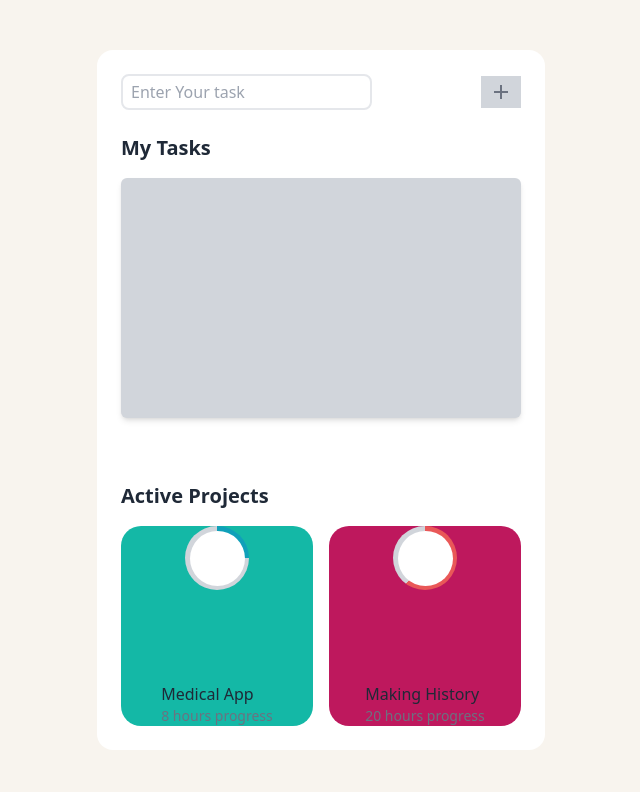
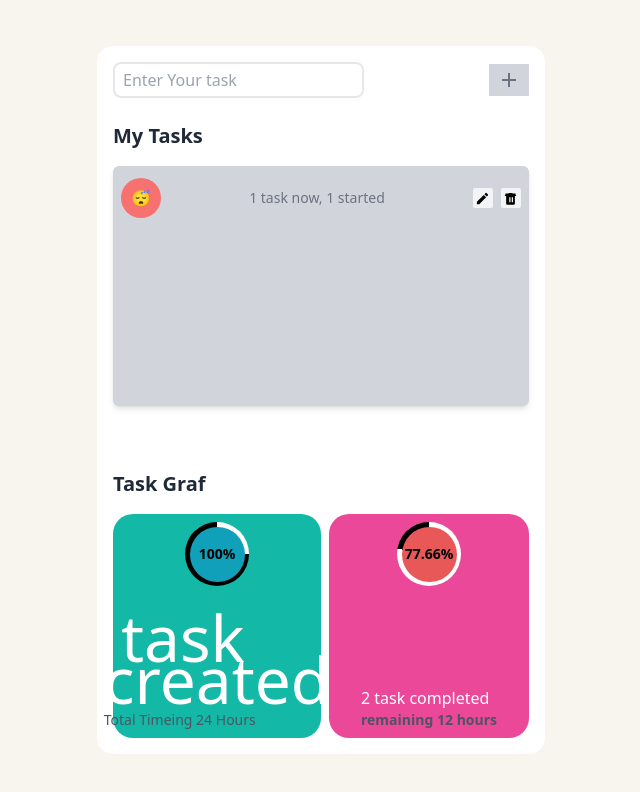
Before and after one commit to WebproPandey/React-App, a React (Vite) app: page / in a window 1280 px wide. Both pictures are taken after a click on the button 820 px from the left and 92 px from the top of the page. Shown: the top 792 px of the page, without its empty margins (319-959 px from the left). Built offline with nearby package versions, Linux system fonts and the light colour scheme.

Commit message:
show real time task created in graph and show message if task is completed

```diff
--- a/package.json
+++ b/package.json
@@ -10,6 +10,7 @@
     "preview": "vite preview"
   },
   "dependencies": {
+    "nanoid": "^5.0.7",
     "react": "^18.3.1",
     "react-dom": "^18.3.1"
   },
--- a/src/componets/Header.jsx
+++ b/src/componets/Header.jsx
@@ -1,17 +1,20 @@
 import React, { useState } from 'react';
 import Task from './Task';
-
+import { nanoid } from 'nanoid';
+import Project from './Project';
 const Header = () => {
-  const [title, setTitle] = useState("");
-  const [tasks, setTasks] = useState([]); // New state for tasks
+  const [title, setTitle] = useState(" ");
+  const [tasks, setTasks] = useState([]);
 
   const submitHandler = (e) => {
     e.preventDefault();
-    if (title) {
-      setTasks([...tasks, title]);
+      const newTask = {
+         id: nanoid(),
+         title
+         }
+      setTasks([...tasks, newTask]);
       setTitle("");
-    }
-  }
+}
 
   return (
     <div>
@@ -22,7 +25,7 @@ const Header = () => {
               type="text"
               placeholder='Enter Your task'
               className='border-2 px-2 py-1 rounded-lg'
-              onChange={(e) => setTitle(e.target.value)} // Update title state
+              onChange={(e) => setTitle(e.target.value)}
               value={title}
             />
           </div>
@@ -33,7 +36,8 @@ const Header = () => {
           </button>
         </form>
       </header>
-       <Task tasks={tasks}/>
+       <Task tasks={tasks} />
+       <Project tasks={tasks}/>
     </div>
   );
 }
--- a/src/componets/Profile.jsx
+++ b/src/componets/Profile.jsx
@@ -1,6 +1,5 @@
 import React from 'react'
 import Header from './Header'
-import Project  from './Project'
 
 
 
@@ -8,9 +7,8 @@ const Profile = () => {
   return (
     <>
       <div className="bg-[#f8f4ee] flex justify-center items-center min-h-screen">
-        <div className="w-full max-w-md bg-white rounded-2xl p-6">
+        <div className="w-full max-w-md bg-white rounded-2xl p-4">
             <Header/>
-            <Project/>
         </div>
       </div>
     </>
--- a/src/componets/Project.jsx
+++ b/src/componets/Project.jsx
@@ -1,29 +1,36 @@
 import React from 'react'
 
-const Project = () => {
+const Project = ({tasks}) => {
   return (
     <div>
          <section>
             <h3 className="text-xl font-semibold text-gray-800 mb-4">
-              Active Projects
+               Task Graf
             </h3>
-            <div className=" flex justify-center items-center gap-4 h-[25vh] ">
-              <div className="bg-teal-500  w-1/2 h-full flex  flex-col justify-between  items-center rounded-[20px]">
-                <div className="circular-progress">25%</div>
+            <div className=" flex justify-center items-center gap-2 h-[28vh] ">
+              <div className="bg-teal-500  p-2  w-1/2 h-full flex  flex-col justify-between  items-center rounded-[20px]">
+                <div className="circular-progress z-10">
+                  <h1 className='z-[2] text-sm'>100%</h1>
+                </div>
                 <div>
-                  <h4 className="text-base font-medium text-gray-800">
-                    Medical App
+                  <h4 className="text-base font-medium text-white">
+                  {tasks.length === 0 ? (0)
+                    : (tasks.length )
+                    }
+                    <span className='pl-2 text-[5vw]'>task created</span>
                   </h4>
-                  <p className="text-sm text-gray-500">8 hours progress</p>
+                  <p className="text-sm text-gray-600 font-sans  capitalize">Total timeing 24 hours</p>
                 </div>
               </div>
-              <div className=" bg-pink-700 w-1/2 h-full flex  flex-col justify-between  items-center rounded-[20px]  ">
-                <div className="circular-progress-60">60%</div>
+              <div className=" bg-pink-500 p-2 w-1/2 h-full flex  flex-col justify-between  items-center rounded-[20px]  ">
+                <div className="circular-progress-60">
+                  <h1 className='z-[2] text-sm'>77.66%</h1>
+                </div>
                 <div>
-                  <h4 className="text-base font-medium text-gray-800">
-                    Making History{" "}
+                  <h4 className="text-base font-medium text-white">
+                    2 task completed
                   </h4>
-                  <p className="text-sm text-gray-500">20 hours progress</p>
+                  <p className="text-sm text-gray-600 font-sans  font-semibold">remaining 12 hours</p>
                 </div>
               </div>
             </div>
--- a/src/componets/Task.jsx
+++ b/src/componets/Task.jsx
@@ -2,81 +2,78 @@ import React from "react";
 
 import { useState } from "react";
 
-const Task = ({ tasks }) => {
+const Task = ({ tasks}) => {
+  const [taskStates, setTaskStates] = useState(tasks.map(() => true));
+  const [message, setMessage] = useState("");
 
-  const [isSleep, setSleep] = useState(true);
-
-  const [message, setMessage] = useState(""); // New state for message
-
-  const handleClick = () => {
-
-    setSleep(!isSleep);
-
-    setMessage("Now task is completed!"); // Update message on click
-
+  const handleClick = (index) => {
+    const newTaskStates = [...taskStates];
+    newTaskStates[index] = !newTaskStates[index];
+    setTaskStates(newTaskStates);
+    setMessage("Now task is completed!");
   };
 
-
   return (
-
     <div>
-
       <section className="mb-6">
-
         <h3 className="text-xl font-semibold text-gray-800 mb-4">My Tasks</h3>
 
         <div className="space-y h-[30vh] overflow-y-auto bg-gray-300 rounded-md shadow-md inset-3 flex flex-col gap-2 justify-start pt-3  ">
-
-          {tasks.map((task, index) => (
-
-            <div key={index} className="flex items-center justify-between px-2  ">
-
-              <div onClick={handleClick} className="w-10 h-10 rounded-full bg-red-400 flex justify-center items-center">
-
-                {isSleep ? "😴" : "😀"}
-
+          {tasks.length === 0 ? (
+            <h1 className="text-2xl font-semibold text-center">No Task yet </h1>
+          ) : (
+            tasks.map((task ,index) => (
+              <div
+                key={task.id}
+                className="flex items-center justify-between px-2  "
+              >
+                <div
+                  onClick={(e) => handleClick(index) }
+                  className="w-10 h-10 rounded-full bg-red-400 flex justify-center items-center"
+                >
+                  {taskStates[index]? "😀":"😴"}
                 </div>
 
                 <div>
-
-                <h4 className="text-base font-medium text-gray-800">{task}</h4>
+                  <h4 className="text-base font-medium text-gray-800">
+                    {task.title}
+                  </h4>
 
                   <p className="text-sm text-gray-500">1 task now, 1 started</p>
-
                 </div>
 
                 <div className="opestion h-auto w-auto flex gap-2 ">
                   <div className="eidt bg-gray-100 w-5 h-5 flex justify-center  items-center rounded-sm">
-
-                  <svg viewBox="0 0 24 24" width="15" height="15" fill="currentColor">
+                    <svg
+                      viewBox="0 0 24 24"
+                      width="15"
+                      height="15"
+                      fill="currentColor"
+                    >
                       <path d="M3 17.25V21h3.75l11-11-3.75-3.75-11 11zM20.71 7.04c.39-.39.39-1.02 0-1.41l-2.34-2.34a1 1 0 00-1.41 0l-1.83 1.83 3.75 3.75 1.83-1.83z" />
                     </svg>
-
                   </div>
                   <div className="delete bg-gray-100 h-5 w-5  flex justify-center items-center rounded-sm">
-
-                  <svg viewBox="0 0 24 24" width="15" height="15" fill="currentColor">
-
+                    <svg
+                      viewBox="0 0 24 24"
+                      width="15"
+                      height="15"
+                      fill="currentColor"
+                    >
                       <path d="M3 6h18v2H3V6zm2 2v12a2 2 0 002 2h10a2 2 0 002-2V8H5zm5 2h2v8h-2v-8zm4 0h2v8h-2v-8zM9 4V3h6v1h5v2H4V4h5z" />
-
                     </svg>
-
                   </div>
-
                 </div>
-
               </div>
-
-          ))}
+            ))
+          )}
         </div>
         <div className="h-10 flex justify-center">
             {message && <p className="text-green-500 mt-2">{message}</p>}
          </div>
       </section>
     </div>
-
   );
-
 };
 
 export default Task;
--- a/src/index.css
+++ b/src/index.css
@@ -9,8 +9,8 @@
       width: 64px;
       height: 64px;
       background: conic-gradient(
-        #10a0b9 calc(25 * 1%),
-        #d1d5db 0
+        #fff calc(25 * 1%),
+        #000 0
       );
       border-radius: 50%;
       display: flex;
@@ -18,27 +18,27 @@
       align-items: center;
       font-size: 18px;
       font-weight: bold;
-      color: white;
+      color: black;
     }
     .circular-progress::before {
       content: '';
       position: absolute;
       width: 55px;
       height: 55px;
-      background-color: white;
+      background-color:#10a0b9;
       border-radius: 50%;
     }
   }
 
 
-  @layer components {
+@layer components {
     .circular-progress-60 {
       position: relative;
       width: 64px;
       height: 64px;
       background: conic-gradient(
-        #e95858 calc(60 * 1%),
-        #d1d5db 0
+        #fff calc(77.66 * 1%),
+        #000 0
       );
       border-radius: 50%;
       display: flex;
@@ -46,14 +46,14 @@
       align-items: center;
       font-size: 18px;
       font-weight: bold;
-      color: white;
+      color: black;
     }
     .circular-progress-60::before {
       content: '';
       position: absolute;
       width: 55px;
       height: 55px;
-      background-color: white;
+      background-color: #e95858;
       border-radius: 50%;
     }
-  }
+}
--- a/src/main.jsx
+++ b/src/main.jsx
@@ -4,7 +4,5 @@ import App from './App.jsx'
 import './index.css'
 
 createRoot(document.getElementById('root')).render(
-  <StrictMode>
     <App />
-  </StrictMode>,
 )
```
Also changed, not shown: 1 other file (tests, documents, lock files or other folders). Lines whose indentation alone changed are shown as unchanged.
